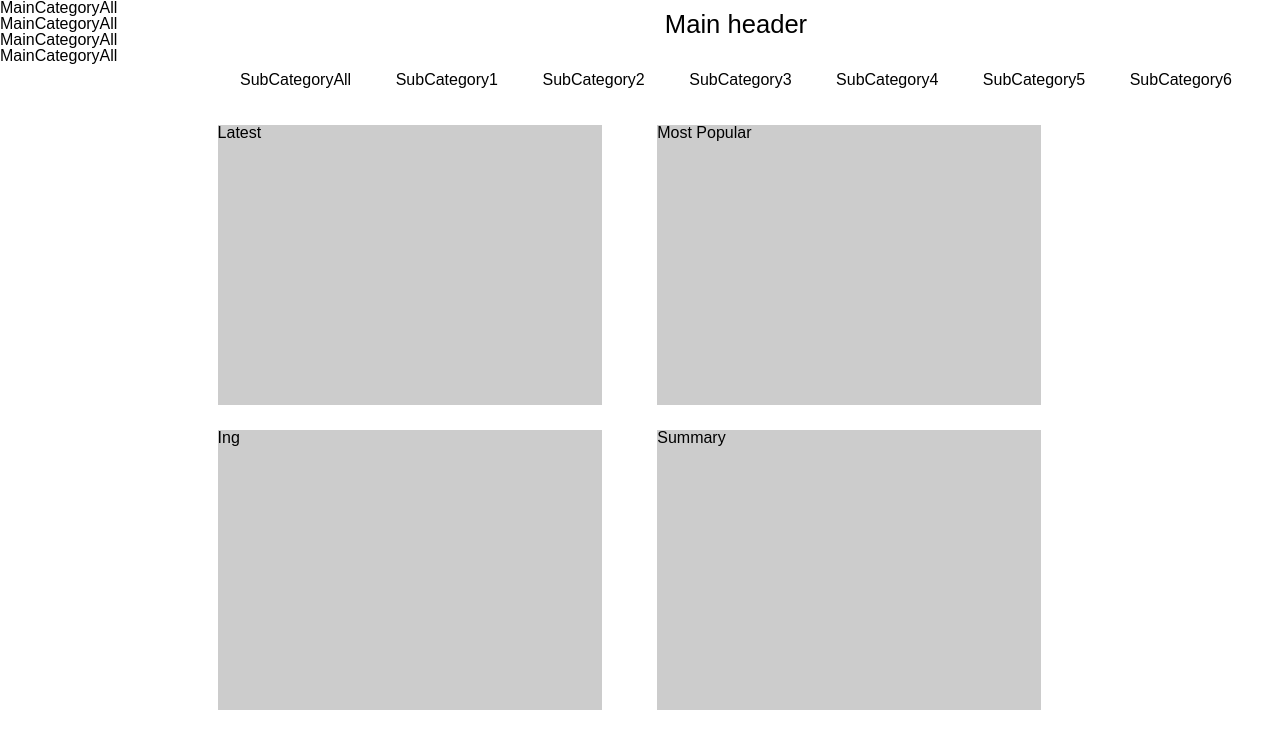
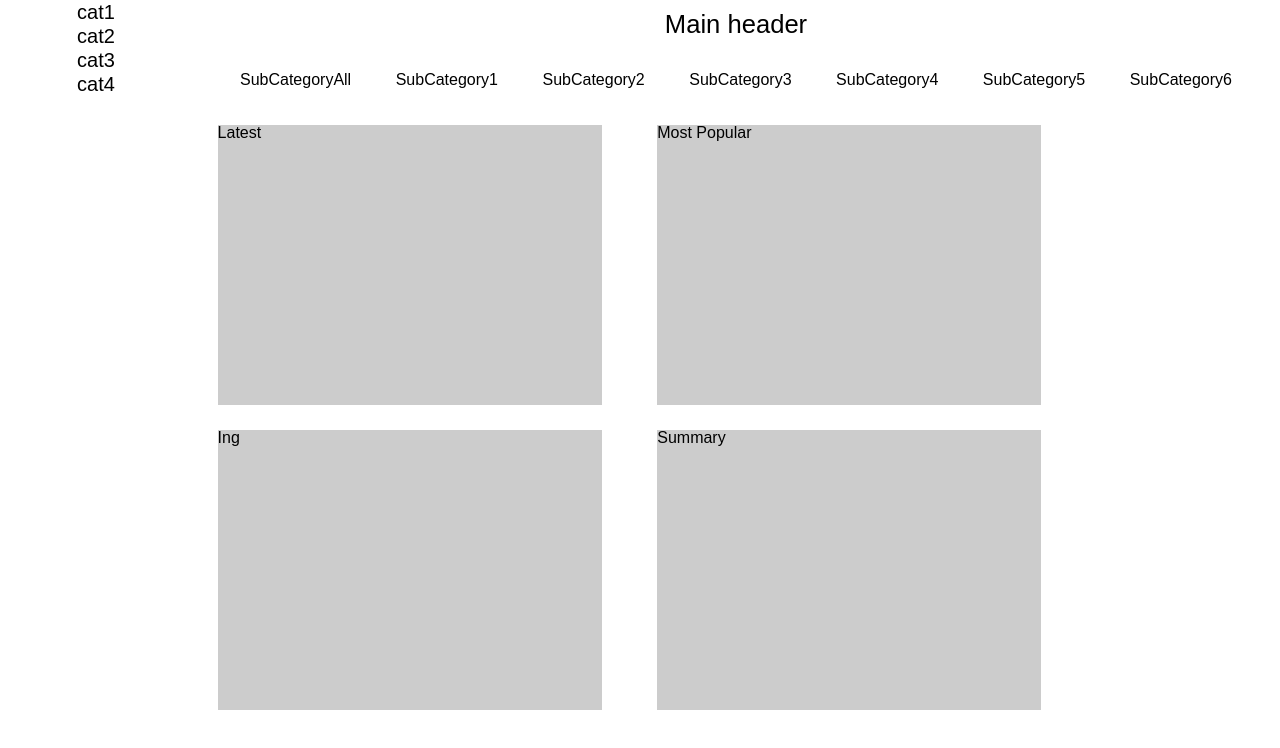
Before and after one commit to jungcome7/MoonCrystalPwr, a website built with webpack: page client/public/index.html in a window 1280 px wide. Built offline with nearby package versions, Linux system fonts and the light colour scheme.

Commit message:
create MainCategoryTab component props

```diff
--- a/client/src/component/MainCategoryTab/MainCategoryTab.js
+++ b/client/src/component/MainCategoryTab/MainCategoryTab.js
@@ -1,9 +1,11 @@
 import template from './template';
 import './MainCategoryTab.scss';
 
-function MainCategoryTab() {
+function MainCategoryTab(text) {
   const maincategoryTab = document.createElement('div');
-  maincategoryTab.innerHTML = template;
+  maincategoryTab.className = 'main-category-tab'
+  maincategoryTab.innerHTML = template(text);
+
   return maincategoryTab;
 }
 
--- a/client/src/component/MainCategoryTab/MainCategoryTab.scss
+++ b/client/src/component/MainCategoryTab/MainCategoryTab.scss
@@ -5,3 +5,11 @@
 //     background-color: #ccc;
 //     display:inline-block;
 // }
+
+.main-category-tab {
+    font-size: 20px;
+    width: 15vw;
+    text-align: center;
+    height: 3vh;
+    line-height: 3vh;
+}
--- a/client/src/component/MainCategoryTab/template.js
+++ b/client/src/component/MainCategoryTab/template.js
@@ -1,5 +1,5 @@
-const template = `
-<div class="main-category-tab">MainCategoryAll</div>
+const template = (text) => `
+  <p>${text}</p>
 `;
 
 export default template;
--- a/client/src/component/SideBar/SideBar.js
+++ b/client/src/component/SideBar/SideBar.js
@@ -4,10 +4,10 @@ import { MainCategoryTab } from './../MainCategoryTab'
 
 function SideBar() {
     const sidebarContainer = document.querySelector('.sidebar-container');
-    sidebarContainer.appendChild(new MainCategoryTab());
-    sidebarContainer.appendChild(new MainCategoryTab());
-    sidebarContainer.appendChild(new MainCategoryTab());
-    sidebarContainer.appendChild(new MainCategoryTab());
+    sidebarContainer.appendChild(new MainCategoryTab('cat1'));
+    sidebarContainer.appendChild(new MainCategoryTab('cat2'));
+    sidebarContainer.appendChild(new MainCategoryTab('cat3'));
+    sidebarContainer.appendChild(new MainCategoryTab('cat4'));
 }
 
 export default SideBar;
```
